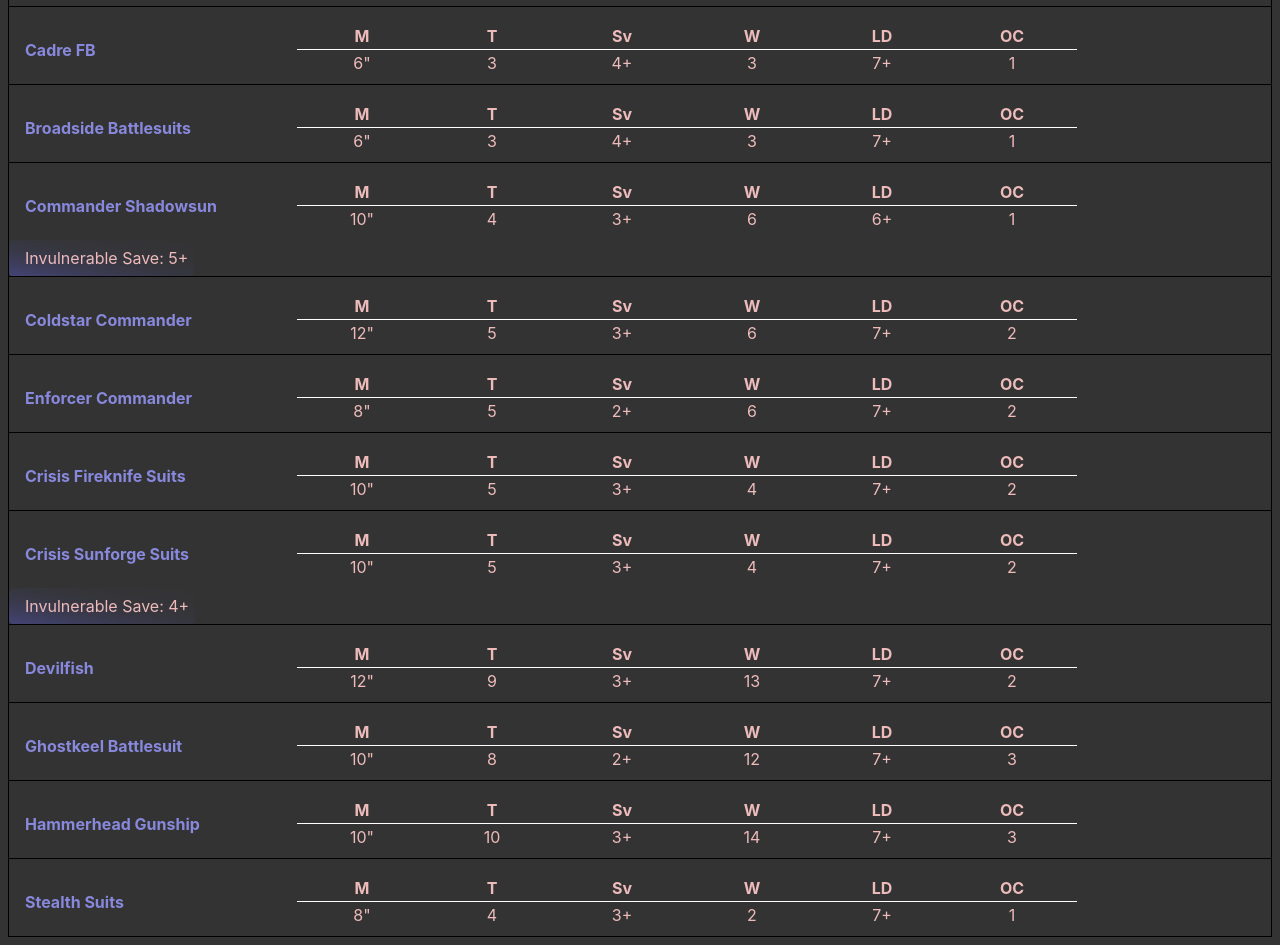
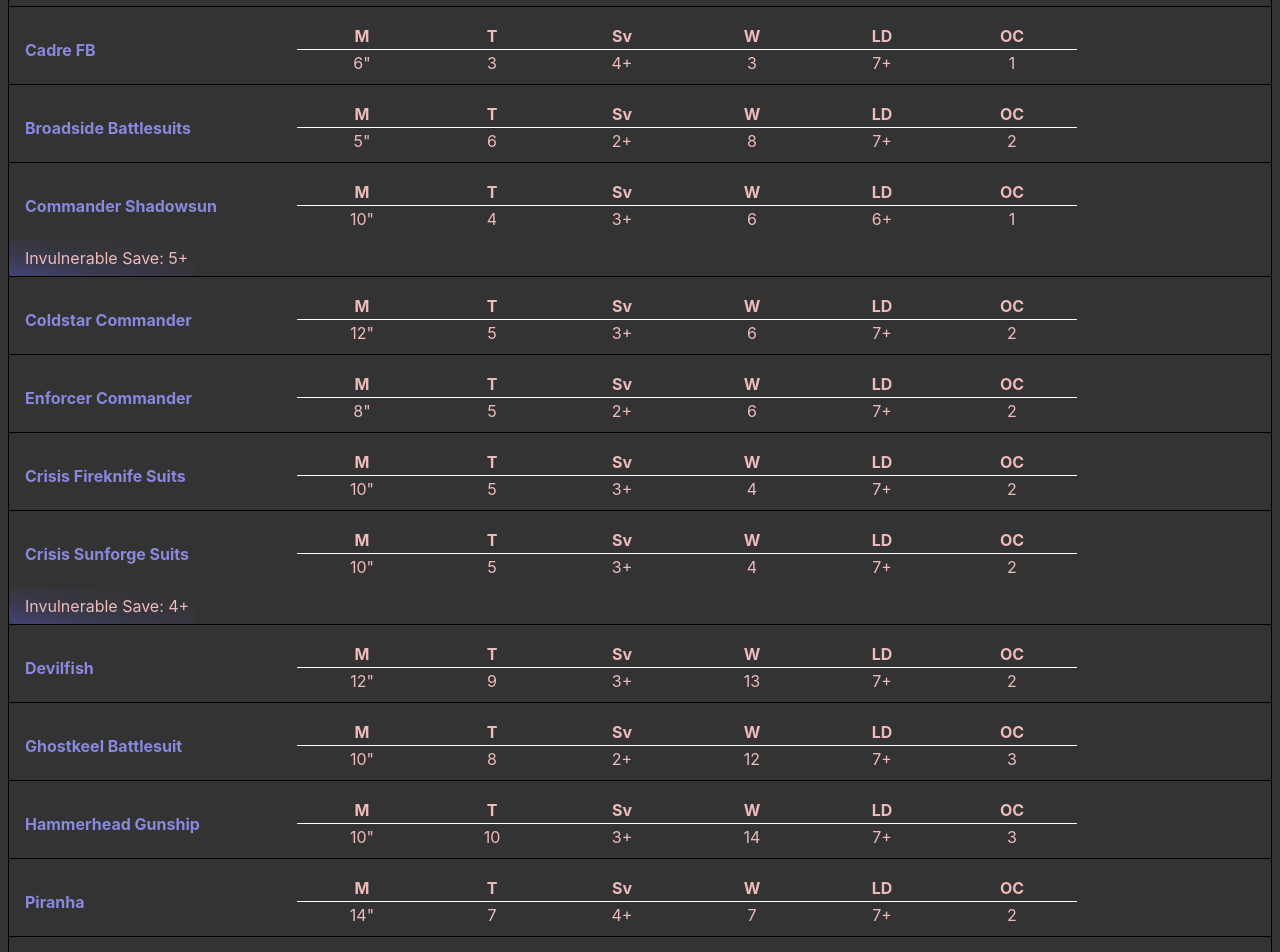
Before and after one commit to EwanMcA/BattleSheet, a React (Vite) app: page / in a window 1280 px wide. Shown: the part 80-1032 px from the top of the page. Built offline with nearby package versions, Linux system fonts and the light colour scheme.

Commit message:
update army

```diff
--- a/src/Army.tsx
+++ b/src/Army.tsx
@@ -8,6 +8,7 @@
   HAZARD = "Hazardous",
   HEAVY = "Heavy",
   MELTA_2 = "Melta 2",
+  MELTA_4 = "Melta 4",
   ONE_SHOT = "One Shot",
   PISTOL = "Pistol",
   RAPID_1 = "Rapid Fire 1",
@@ -22,9 +23,9 @@
         move: '6"',
         toughness: "3",
         save: "4+",
-        wounds: "3",
+        wounds: "1",
         LD: "7+",
-        OC: "1",
+        OC: "2",
       }}
       ranged={[
         {
@@ -112,18 +113,22 @@
           description:
             "Each time this model makes a ranged attack, on a Critical Wound, that attack has an Armour Penetration characteristic of -3.",
         },
+        {
+          name: "Gun Drone x 2",
+          description: '20" 2 5+ 5 0 1 [Assault] [Twin-linked]',
+        },
       ]}
       keywords={[Keyword.INFANTRY, Keyword.CHARACTER, Keyword.GRENADES, Keyword.CADRE_FB]}
     />
     <Unit
       name="Broadside Battlesuits"
       stats={{
-        move: '6"',
-        toughness: "3",
-        save: "4+",
-        wounds: "3",
+        move: '5"',
+        toughness: "6",
+        save: "2+",
+        wounds: "8",
         LD: "7+",
-        OC: "1",
+        OC: "2",
       }}
       ranged={[
         {
@@ -197,7 +202,7 @@
           abilities: [],
         },
         {
-          name: "High-energy fsn",
+          name: "2 X High-energy fsn",
           range: '18"',
           attacks: "1",
           bs: "2+",
@@ -572,6 +577,57 @@
       keywords={[Keyword.VEHICLE, Keyword.FLY, Keyword.HAMMERHEAD]}
     />
     <Unit
+      name="Piranha"
+      stats={{
+        move: '14"',
+        toughness: "7",
+        save: "4+",
+        wounds: "7",
+        LD: "7+",
+        OC: "2",
+      }}
+      ranged={[
+        {
+          name: "Fusion blaster",
+          range: '12"',
+          attacks: "1",
+          bs: "4+",
+          strength: "9",
+          ap: "-4",
+          damage: "D6",
+          abilities: [ABILITIES.MELTA_4],
+        },
+        {
+          name: "2 X Twin pulse carbine",
+          range: '20"',
+          attacks: "2",
+          bs: "4+",
+          strength: "5",
+          ap: "0",
+          damage: "1",
+          abilities: [ABILITIES.ASSAULT, ABILITIES.TWIN_LINKED],
+        },
+        {
+          name: "2 X Seeker missile",
+          range: '48"',
+          attacks: "1",
+          bs: "4+",
+          strength: "14",
+          ap: "-3",
+          damage: "D6+1",
+          abilities: [ABILITIES.ONE_SHOT],
+        },
+      ]}
+      abilities={[
+        {
+          name: "Drone Harassment",
+          description:
+            "At the end of your movement phase, select one enemy unit within 12\". that enemy unit must take a Battle-shock test.",
+        },
+      ]}
+      keywords={[Keyword.VEHICLE, Keyword.FLY]}
+    />
+    <Unit
       name="Stealth Suits"
       stats={{
         move: '8"',
```
